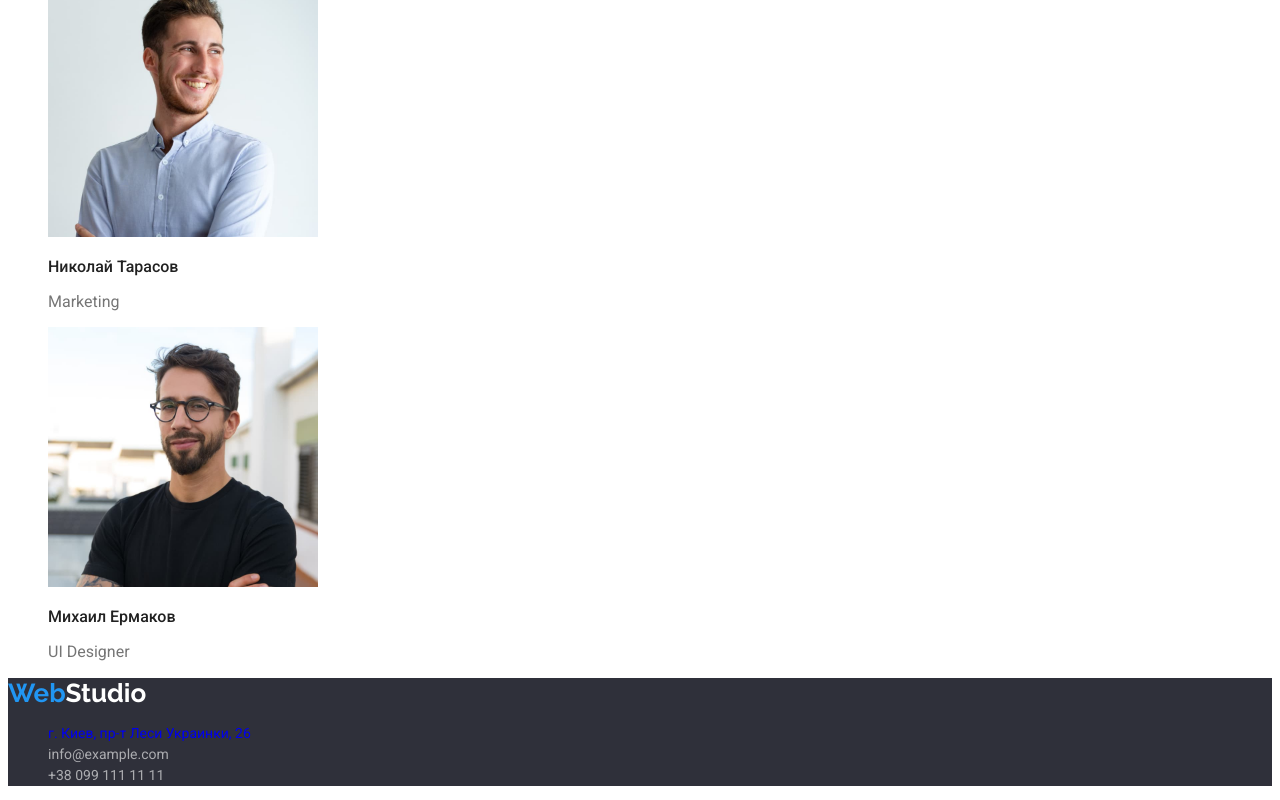
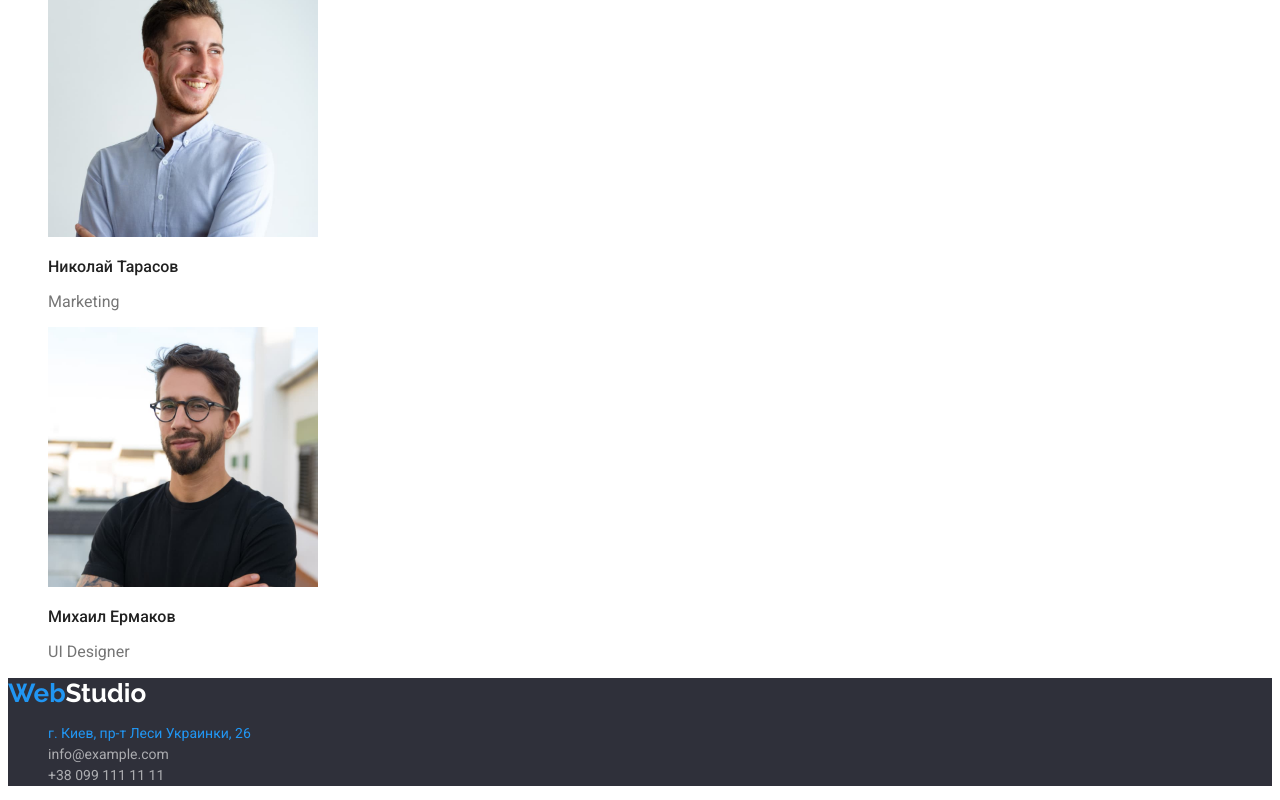
Before and after one commit to Rostik-GoIt2022/goit-markup-hw-02, a plain HTML site: page index.html in a window 1280 px wide. In both pictures the pointer is over the link "г. Киев, пр-т Леси Украинки, 26". Shown: the part 2748-3548 px from the top of the page. Drawn offline with Linux system fonts and the light colour scheme.

Commit message:
правки footer

```diff
--- a/css/common.css
+++ b/css/common.css
@@ -85,7 +85,7 @@ button {
     line-height: 1.5;
 }
 
-.link-address {
+.address-link {
     color: var(--background-color);
 }
 
@@ -93,8 +93,8 @@ button {
     color: rgba(255, 255, 255, 0.6);
 }
 
-.link-address:hover,
-.link-address:focus {
+.address-link:hover,
+.address-link:focus {
     color: var(--accent-color);
 }
 
```
